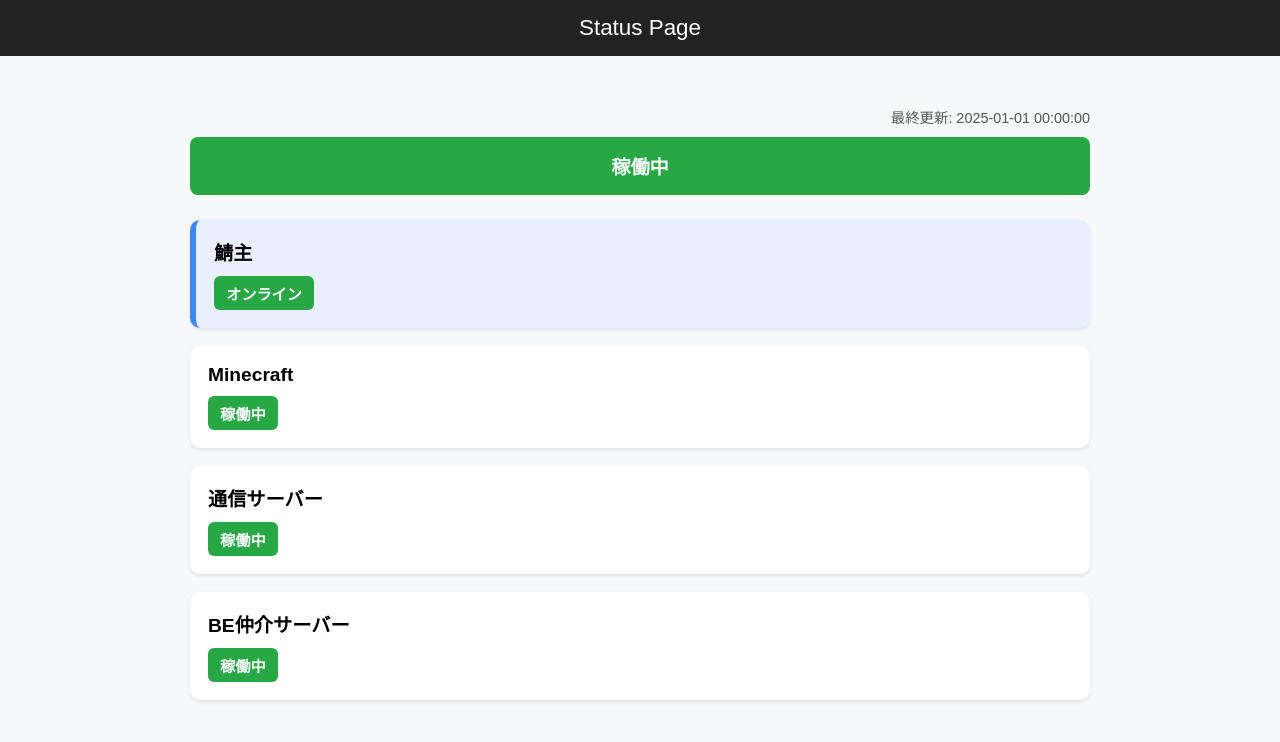
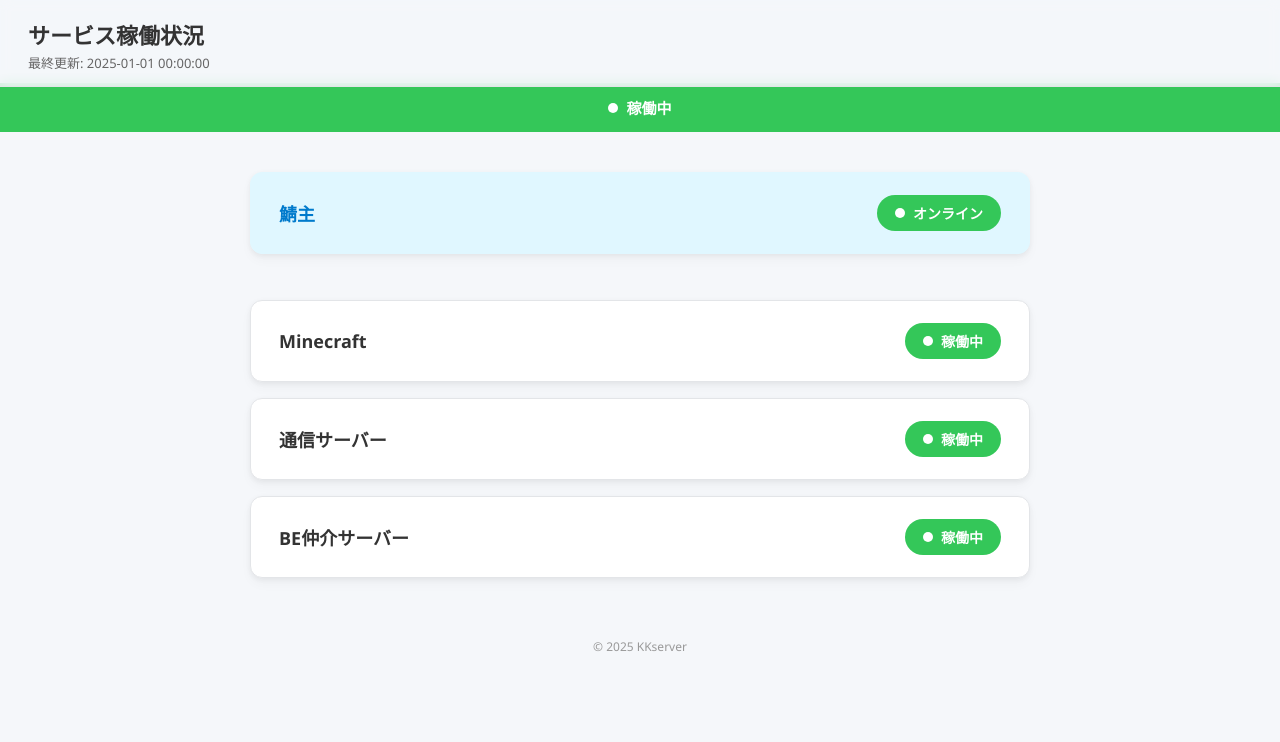
Before and after one commit to KaziKi-JP/status, a plain HTML site: page index.html in a window 1280 px wide. Drawn offline with Linux system fonts and the light colour scheme.

Commit message:
Refactor HTML structure and styles for status page

```diff
--- a/index.html
+++ b/index.html
@@ -2,137 +2,198 @@
 <html lang="ja">
 <head>
   <meta charset="UTF-8">
-<meta name="viewport" content="width=device-width, initial-scale=1.0">
-<title>Status Page</title>
+  <meta name="viewport" content="width=device-width, initial-scale=1">
+  <meta name="robots" content="noindex">
+  <meta name="theme-color" content="#34c759">
+  <title>サービス稼働状況</title>
+
   <style>
+    /* ==== 既存の CSS そのまま ==== */
     body {
-        font-family: Arial, sans-serif;
+      font-family: "Segoe UI", Roboto, "Helvetica Neue", Arial, sans-serif;
+      background: #f5f7fa;
       margin: 0;
-        padding: 0;
-        background: #f8f9fa;
+      color: #333;
     }
     header {
-        background: #222;
-        color: white;
-        padding: 15px;
-        text-align: center;
-        font-size: 1.4em;
+      position: fixed;
+      top: 0;
+      width: 100%;
+      background: rgba(245, 247, 250, 0.82);
+      backdrop-filter: blur(6px);
+      padding: 18px 28px 14px;
+      border-bottom: 1px solid #e3e5e8;
+      z-index: 50;
     }
-    .container {
-        max-width: 900px;
-        margin: 30px auto;
-        padding: 20px;
+    header h1 {
+      margin: 0;
+      font-size: 22px;
+      font-weight: 600;
     }
-    .updated {
-        text-align: right;
-        font-size: 0.9em;
-        color: #555;
-        margin-bottom: 10px;
-    }
-    .global-status {
-        padding: 15px;
-        border-radius: 8px;
-        color: white;
-        font-size: 1.2em;
-        font-weight: bold;
-        text-align: center;
-        margin-bottom: 25px;
+    header p {
+      margin: 3px 0 0;
+      font-size: 13px;
+      color: #666;
     }
 
-    /* 色付き */
-    .up { background: #28a745; }
-    .nomal { background: #ffc107; color: #222 !important; }
-    .down { background: #dc3545; }
-    .maint { background: #007bff; }
+    .global-status {
+      margin-top: 83px;
+      text-align: center;
+      padding: 14px 0;
+      font-weight: 600;
+      color: #fff;
+      font-size: 15px;
+      display: flex;
+      justify-content: center;
+      align-items: center;
+      gap: 8px;
+    }
 
-    /* 個別カード */
-    .card {
-        background: white;
-        border-radius: 10px;
-        padding: 18px;
-        margin-bottom: 18px;
-        box-shadow: 0 2px 4px rgba(0,0,0,0.1);
+    .up    { background: #34c759; }
+    .down  { background: #ff3b30; }
+    .nomal { background: #ffb900; }
+    .maint { background: #ffcc00; color: #333; }
+
+    .status-dot {
+      width: 10px;
+      height: 10px;
+      background: currentColor;
+      border-radius: 50%;
     }
-    .card-title {
-        font-size: 1.2em;
-        margin-bottom: 10px;
-        font-weight: bold;
+
+    .service-list {
+      max-width: 780px;
+      margin: 40px auto;
+      padding: 0 20px;
+      display: flex;
+      flex-direction: column;
+      gap: 16px;
     }
-    .status-badge {
-        display: inline-block;
-        padding: 6px 12px;
-        border-radius: 6px;
-        color: white;
-        font-size: 0.95em;
-        font-weight: bold;
+
+    .status-card {
+      background: #fff;
+      border-radius: 12px;
+      border: 1px solid #e3e5e8;
+      padding: 22px 28px;
+      display: flex;
+      justify-content: space-between;
+      align-items: center;
+      box-shadow:
+        0 2px 6px rgba(0,0,0,0.06),
+        0 6px 12px rgba(0,0,0,0.03);
+      opacity: 0;
+      transform: translateY(8px);
+      animation: fadeSlide 0.6s ease-out forwards;
     }
-    .status-up { background: #28a745; }
-    .status-nomal { background: #ffc107; color: #222; }
-    .status-down { background: #dc3545; }
-    .status-maint { background: #007bff; }
 
-    .owner-special {
-        background: #e8f0ff;
-        border-left: 6px solid #4285f4;
+    .status-card.special {
+      background: #e0f7ff;
+      border-color: #e0f7ff;
+      margin-bottom: 30px;
+    }
+    .status-card.special .service-name {
+      color: #007acc;
+    }
+
+    @keyframes fadeSlide {
+      to {
+        opacity: 1;
+        transform: translateY(0);
+      }
+    }
+
+    .service-name {
+      font-size: 18px;
+      font-weight: 600;
+    }
+
+    .badge {
+      display: inline-flex;
+      align-items: center;
+      gap: 8px;
+      padding: 8px 18px;
+      border-radius: 20px;
+      font-size: 14px;
+      font-weight: 600;
+      color: #fff;
+      backdrop-filter: blur(4px);
+    }
+
+    @media (max-width: 600px) {
+      .status-card {
+        flex-direction: column;
+        text-align: center;
+        gap: 14px;
+        padding: 20px 20px;
+      }
+      .service-name { font-size: 17px; }
+      .badge { font-size: 13px; padding: 7px 14px; }
+    }
+
+    footer {
+      margin-top: 60px;
+      text-align: center;
+      font-size: 12px;
+      color: #999;
+      padding-bottom: 30px;
     }
   </style>
 </head>
+
 <body>
+  <header>
+    <h1>サービス稼働状況</h1>
+    <p id="updated">最終更新: 読み込み中...</p>
+  </header>
 
-<header>Status Page</header>
-
-<div class="container">
-
-    <div class="updated" id="updated">最終更新: 読み込み中…</div>
-
-    <div id="global" class="global-status">読み込み中…</div>
-
-    <div id="cards"></div>
+  <div id="globalStatus" class="global-status">
+    <span class="status-dot"></span>読み込み中...
   </div>
 
+  <div class="service-list" id="serviceList"></div>
+
+  <footer>© 2025 KKserver</footer>
+
   <script>
-// -------------------------
-// status.json 取得
-// -------------------------
-async function loadStatus() {
-    try {
-        const res = await fetch("status/status.json?_" + Date.now());
-        const data = await res.json();
-
-        // 最終更新
+    // ==== status.json を読み込む ====
+    fetch("status.json")
+      .then(res => res.json())
+      .then(data => {
+        // ◆ 最終更新
         document.getElementById("updated").textContent =
           "最終更新: " + data.updated;
 
-        // 全体ステータス
-        const global = document.getElementById("global");
-        global.classList.add(data.global.status);
-        global.textContent = data.global.label;
+        // ◆ 全体ステータス
+        const gs = document.getElementById("globalStatus");
+        gs.className = "global-status " + data.global.status;
+        gs.innerHTML = `
+          <span class="status-dot"></span>
+          ${data.global.label}
+        `;
 
-        // カード生成
-        const area = document.getElementById("cards");
-        area.innerHTML = "";
+        // ◆ サービス一覧を生成
+        const list = document.getElementById("serviceList");
+        list.innerHTML = "";
 
-        for (const item of data.services) {
+        data.services.forEach(service => {
           const card = document.createElement("div");
-            card.className = "card" + (item.special ? " owner-special" : "");
+          card.className = "status-card" + (service.special ? " special" : "");
 
           card.innerHTML = `
-                <div class="card-title">${item.name}</div>
-                <span class="status-badge status-${item.status}">
-                    ${item.label}
-                </span>
+            <div class="service-name">${service.name}</div>
+            <div class="badge ${service.status}">
+              <span class="status-dot"></span>${service.label}
+            </div>
           `;
 
-            area.appendChild(card);
-        }
-
-    } catch (err) {
-        document.getElementById("global").textContent =
-            "ステータス読み込みエラー";
-    }
-}
-
-loadStatus();
+          list.appendChild(card);
+        });
+      })
+      .catch(err => {
+        console.error("JSON読み込みエラー:", err);
+        document.getElementById("globalStatus").innerHTML =
+          "<span class='status-dot'></span>ステータス取得エラー";
+      });
   </script>
 
 </body>
```
Lines whose indentation alone changed are shown as unchanged.
